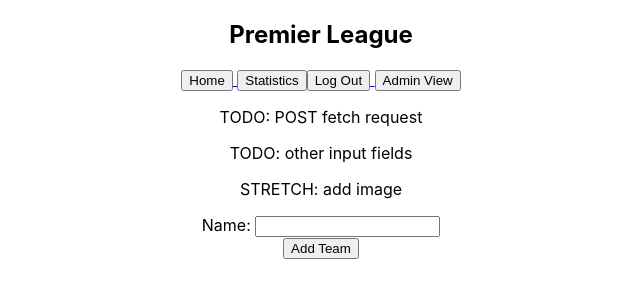
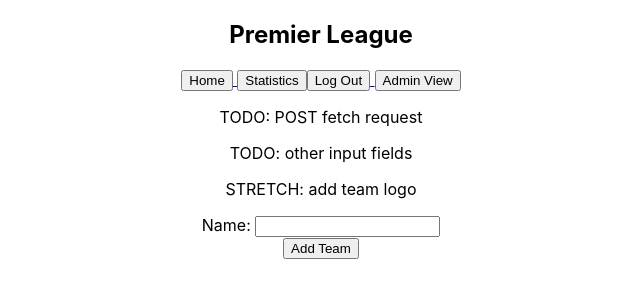
Before and after one commit to jpwalters3/football-capstone-client, a React (Create React App) app: page /AddTeam in a window 1280 px wide. Shown: the top 300 px of the page, without its empty margins (319-959 px from the left). Built offline with nearby package versions, Linux system fonts and the light colour scheme.

Commit message:
update todos

```diff
--- a/src/pages/AddGame.js
+++ b/src/pages/AddGame.js
@@ -7,6 +7,7 @@ const AddGame = () => {
       <Header />
       <h3>Add A Game</h3>
       <p>TODO: POST fetch request</p>
+      <p>TODO: GET fetch request for teams</p>
       <p>TODO: Return on submit?</p>
 
       <form>
--- a/src/pages/AddTeam.js
+++ b/src/pages/AddTeam.js
@@ -7,7 +7,7 @@ const AddTeam = () => {
         <Header/>
         <p>TODO: POST fetch request</p>
         <p>TODO: other input fields</p>
-        <p>STRETCH: add image</p>
+        <p>STRETCH: add team logo</p>
       <form>
           <label>Name: </label>
           <input type = "text" /> <br/>
```
